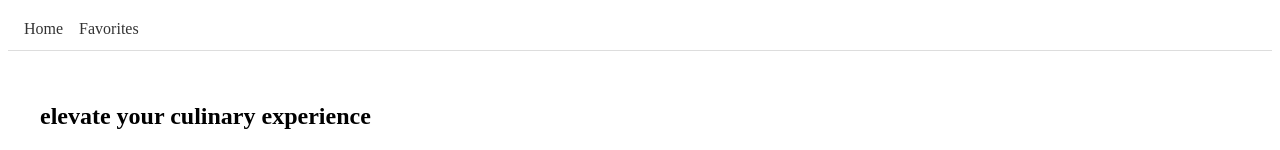
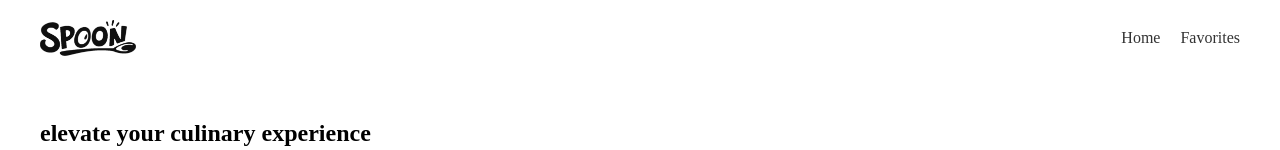
Before and after one commit to ZohaBahman/BR-project3-Zoha, a React (Vite) app: page / in a window 1280 px wide. Shown: the top 150 px of the page. Built offline with nearby package versions, Linux system fonts and the light colour scheme; no server answers.

Commit message:
navbar fixed

```diff
--- a/src/components/Navbar.jsx
+++ b/src/components/Navbar.jsx
@@ -1,10 +1,21 @@
 import { Link } from 'react-router-dom'
+import logo from '../assets/spoon-logo.png'
 
 function Navbar() {
     return (
         <nav className="navbar">
-            <Link to="/">Home</Link>
-            <Link to="/favorites">Favorites</Link>
+            <div className="navbar-inner">
+                <div className="logo">
+                    <Link to="/">
+                        <img src={logo} alt="logo" />
+                    </Link>
+                </div>
+
+                <div className="nav-links">
+                    <Link to="/">Home</Link>
+                    <Link to="/favorites">Favorites</Link>
+                </div>
+            </div>
         </nav>
     )
 }
--- a/src/styles/main.scss
+++ b/src/styles/main.scss
@@ -7,20 +7,51 @@
 
 
 .navbar {
+  width: 100%;
+  background: #fff;
+}
+
+.navbar-inner {
+  max-width: 1200px;
+  margin: 0 auto;
+  padding: 12px 16px;
+
   display: flex;
-  gap: 16px;
-  padding: 12px 16px;
-  border-bottom: 1px solid #ddd;
+  align-items: center;
+  justify-content: space-between;
+}
+
+.logo {
+  font-weight: 700;
+  letter-spacing: 1px;
+  font-size: 1rem;
+  color: #222;
+}
+
+.nav-links {
+  display: flex;
+  gap: 20px;
 
   a {
     text-decoration: none;
     color: #333;
     font-weight: 500;
+    position: relative;
 
     &:hover {
       color: #e74c3c;
     }
+
+    &:hover::after {
+      width: 100%;
+    }
   }
+}
+
+.logo img {
+  height: 36px;
+  width: auto;
+  display: block;
 }
 
 
```
